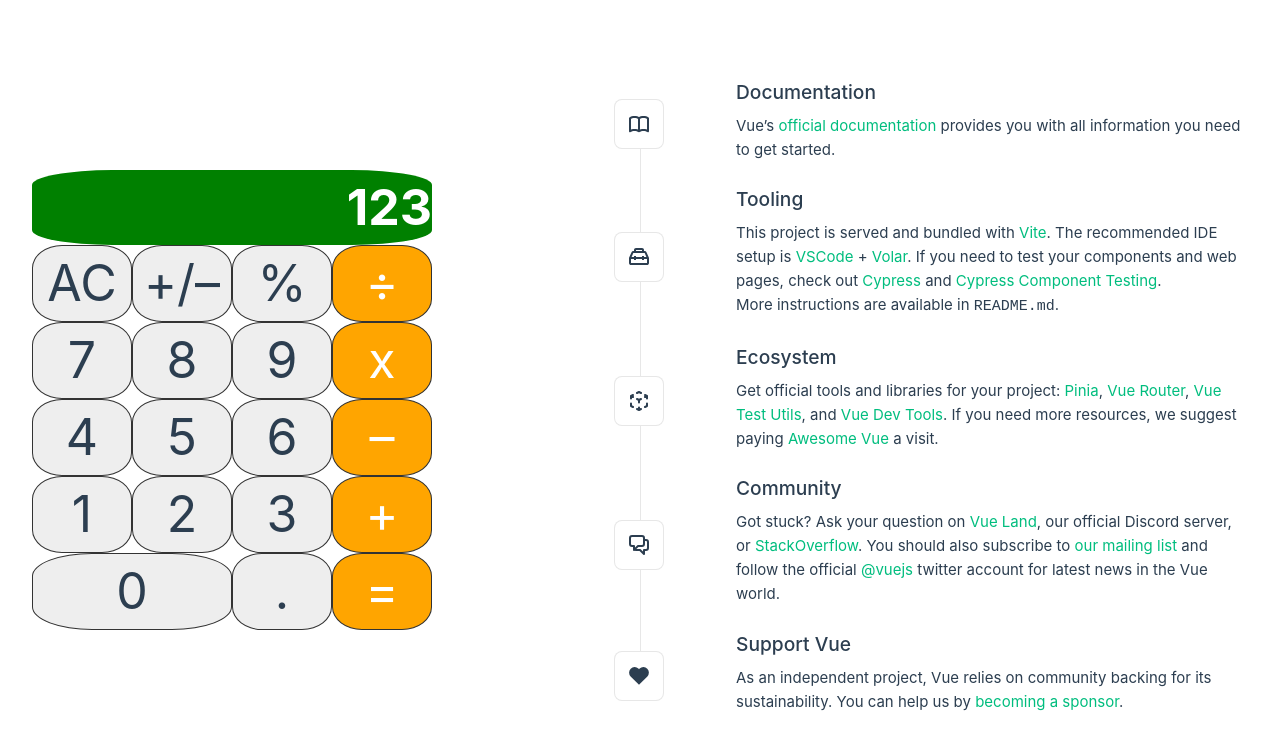
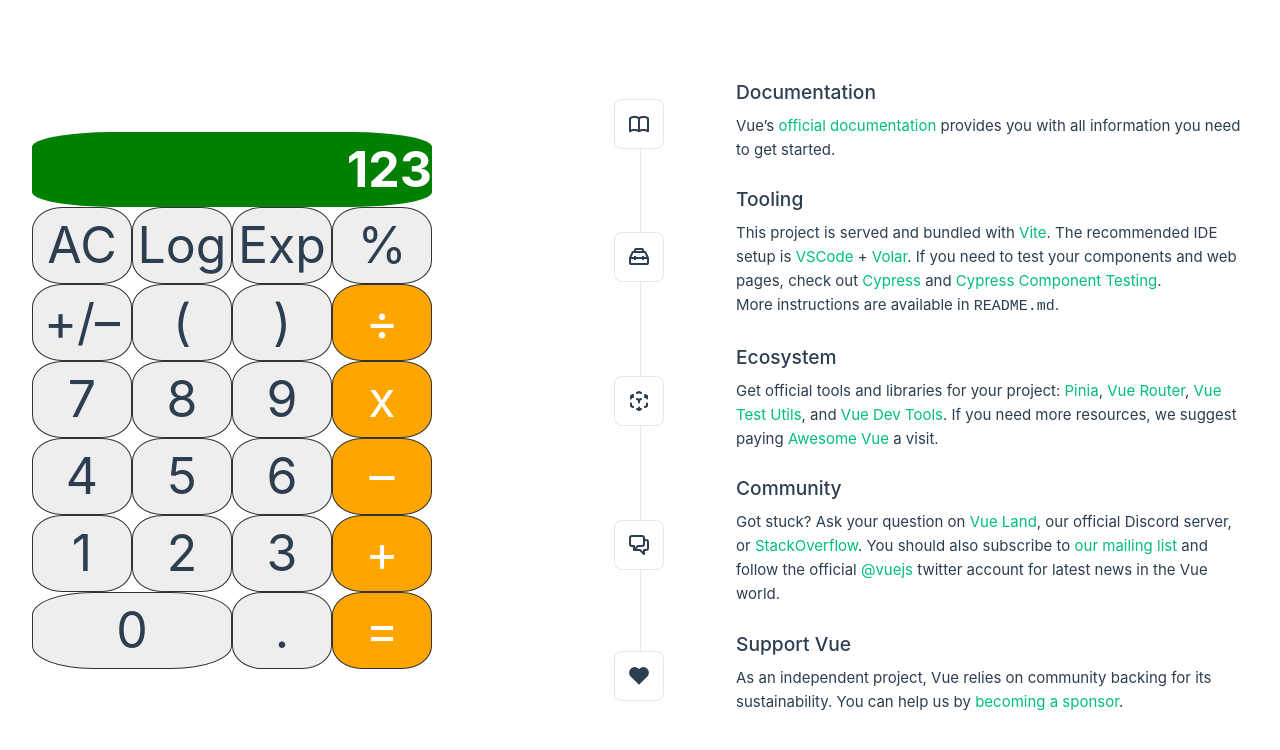
Before and after one commit to mkim245/vue-calculator, a Vue app: page / in a window 1280 px wide. Shown: the top 750 px of the page. Built offline with nearby package versions, Linux system fonts and the light colour scheme.

Commit message:
add more keys

```diff
--- a/src/components/Calculator.vue
+++ b/src/components/Calculator.vue
@@ -68,8 +68,12 @@ export default {
   <div class="calculator">
     <div class="display">{{ current || '0' }}</div>
     <div @click="clear" class="btn">AC</div>
+    <div class="btn">Log</div>
+    <div class="btn">Exp</div>
+    <div @click="percent" class="btn">%</div>
     <div @click="sign" class="btn">+/–</div>
-    <div @click="percent" class="btn">%</div>
+    <div @click="append('(')" class="btn">(</div>
+    <div @click="append(')')" class="btn">)</div>
     <div @click="divide" class="btn operator">÷</div>
     <div @click="append('7')" class="btn">7</div>
     <div @click="append('8')" class="btn">8</div>
@@ -97,6 +101,7 @@ export default {
   display: grid;
   grid-template-columns: repeat(4, 1fr);
   grid-auto-rows: minmax(50px, auto);
+  text-align: center;
 }
 
 .display {
```
